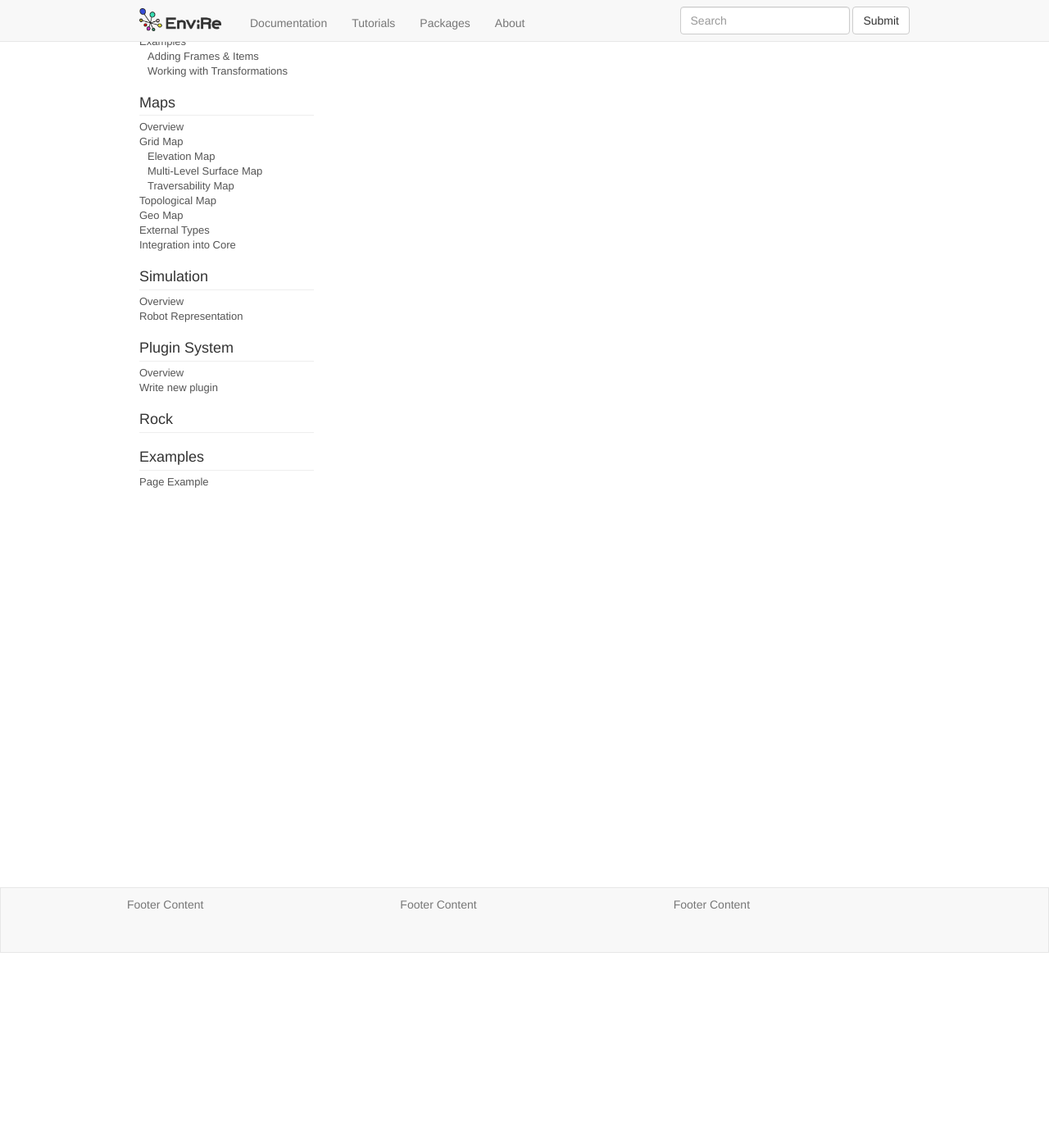
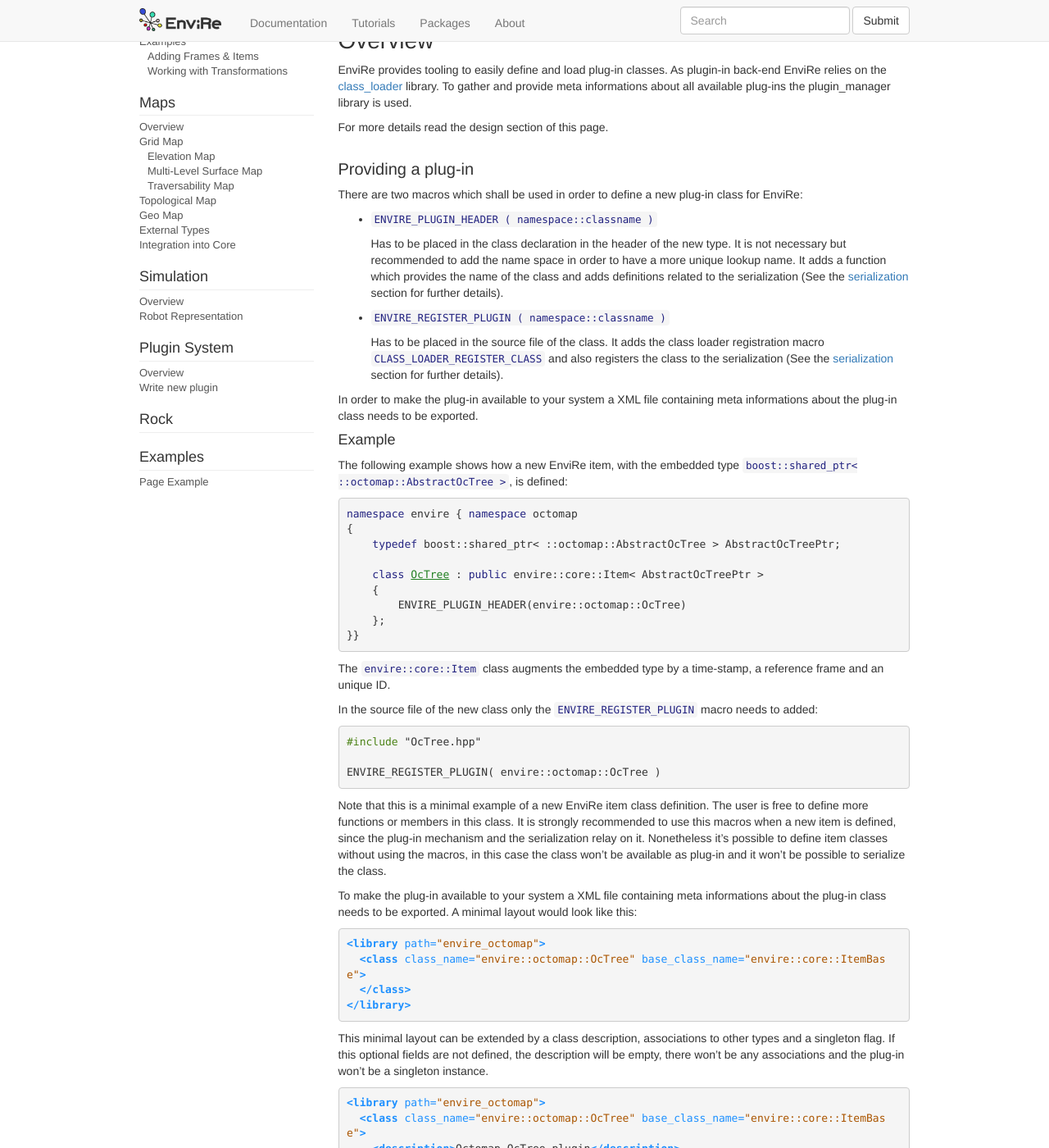
Before and after one commit to envire/envire.github.io, a Jekyll site: the page built from docs/core_plugins.md, in a window 1280 px wide and 1400 px high, scrolled down 238 px. Shown: the whole window at 82% size. Built offline with Jekyll 4.4.1, drawn with Linux system fonts in a browser that asks for light colours; nearby versions of some CDN libraries; some of the changed text lies outside the part shown.

Commit message:
added first envire plugin documentation

````diff
--- a/docs/core_plugins.md
+++ b/docs/core_plugins.md
@@ -1,5 +1,182 @@
 ---
 id: core_plugins
-title: Plugins
+title: EnviRe Plugins
 subtitle:
 ---
+
+## Abstract
+
+EnviRe is designed on a modular plug-in mechanism in order to facilitate maintainability and
+integrability of 3rd party libraries as PCL and OctoMap.
+
+## Overview
+
+EnviRe provides tooling to easily define and load plug-in classes. As plugin-in back-end EnviRe
+relies on the [class_loader](http://wiki.ros.org/class_loader) library. To gather and provide meta
+informations about all available plug-ins the plugin_manager library is used.
+
+For more details read the design section of this page.
+
+### Providing a plug-in
+
+There are two macros which shall be used in order to define a new plug-in class for EnviRe:
+
+- ``ENVIRE_PLUGIN_HEADER ( namespace::classname )``
+
+  Has to be placed in the class declaration in the header of the new type. It is not necessary
+  but recommended to add the name space in order to have a more unique lookup name.
+  It adds a function which provides the name of the class and adds definitions related to the
+  serialization
+  (See the [serialization]({{site.baseurl}}/docs/core_serialization.html) section for further details).
+
+- ``ENVIRE_REGISTER_PLUGIN ( namespace::classname )``
+
+  Has to be placed in the source file of the class.
+  It adds the class loader registration macro ``CLASS_LOADER_REGISTER_CLASS`` and also registers the
+  class to the serialization
+  (See the [serialization]({{site.baseurl}}/docs/core_serialization.html) section for further details).
+
+
+In order to make the plug-in available to your system a XML file containing meta informations about the
+plug-in class needs to be exported.
+
+
+
+#### Example
+
+The following example shows how a new EnviRe item, with the embedded type
+``boost::shared_ptr< ::octomap::AbstractOcTree >``, is defined:
+
+```cpp
+namespace envire { namespace octomap
+{
+    typedef boost::shared_ptr< ::octomap::AbstractOcTree > AbstractOcTreePtr;
+
+    class OcTree : public envire::core::Item< AbstractOcTreePtr >
+    {
+        ENVIRE_PLUGIN_HEADER(envire::octomap::OcTree)
+    };
+}}
+```
+The ``envire::core::Item`` class augments the embedded type by a time-stamp,
+a reference frame and an unique ID.
+
+In the source file of the new class only the ``ENVIRE_REGISTER_PLUGIN`` macro needs to added:
+
+```cpp
+#include "OcTree.hpp"
+
+ENVIRE_REGISTER_PLUGIN( envire::octomap::OcTree )
+```
+
+Note that this is a minimal example of a new EnviRe item class definition. The user is
+free to define more functions or members in this class.
+It is strongly recommended to use this macros when a new item is defined, since the plug-in
+mechanism and the serialization relay on it. Nonetheless it's
+possible to define item classes without using the macros, in this case the class won't
+be available as plug-in and it won't be possible to serialize the class.
+
+
+To make the plug-in available to your system a XML file containing meta informations
+about the plug-in class needs to be exported.
+A minimal layout would look like this:
+
+```xml
+<library path="envire_octomap">
+  <class class_name="envire::octomap::OcTree" base_class_name="envire::core::ItemBase">
+  </class>
+</library>
+```
+This minimal layout can be extended by a class description, associations to other types
+and a singleton flag.
+If this optional fields are not defined, the description will be empty, there won't be
+any associations and the plug-in won't be
+a singleton instance.
+
+```xml
+<library path="envire_octomap">
+  <class class_name="envire::octomap::OcTree" base_class_name="envire::core::ItemBase">
+    <description>Octomap OcTree plugin</description>
+    <associations>
+      <class class_name="octomap::AbstractOcTree"></class>
+      <class class_name="octomap::OcTree"></class>
+    </associations>
+    <singleton>false</singleton>
+  </class>
+</library>
+```
+
+To install the XML file there is a cmake macro ``install_plugin_info`` available, which is
+exported by the plugin_manager library.
+
+```cmake
+rock_library(envire_octomap
+    SOURCES OcTree.cpp
+    HEADERS OcTree.hpp
+    DEPS_CMAKE Boost octomap
+    DEPS_PKGCONFIG class_loader envire_core)
+
+install_plugin_info(envire_octomap)
+```
+
+The macro ``install_plugin_info`` installs a file named ``envire_octomap.xml`` to the folder
+lib/plugin_manager relative to the currently defined CMAKE install path.
+
+
+### Using a plug-in
+
+To create an instance of a plug-in the ``envire::core::ClassLoader`` singleton class can be used.
+
+Since EnviRe plug-ins are pure class_loader plug-ins it's also possible to load them by using
+only the class_loader library or the ``PluginLoader`` class of the plugin_manager library.
+For more details read the design section of this page.
+
+#### Example
+
+In the following example the OcTree plug-in class is loaded as abstract ItemBase class:
+
+```cpp
+envire::core::ClassLoader* loader = envire::core::ClassLoader::getInstance();
+if(loader->hasEnvireItem("envire::octomap::OcTree"))
+{
+    ItemBase::Ptr item;
+    if (loader->createEnvireItem("envire::octomap::OcTree", item))
+    {
+        // A new item has been successfully created
+    }
+}
+```
+
+The plug-in class can be also directly casted:
+
+```cpp
+envire::core::Item< AbstractOcTreePtr >::Ptr item;
+envire::core::ClassLoader::getInstance()->createEnvireItem< envire::core::Item< AbstractOcTreePtr > >("envire::octomap::OcTree", item);
+```
+In this case at least the embedded type has to be known at compile time.
+
+When the actual class is known at compile time there is little benefit in using the plug-in
+mechanism, but it still can be done:
+
+```cpp
+envire::octomap::OcTree::Ptr item;
+envire::core::ClassLoader::getInstance()->createEnvireItem< envire::octomap::OcTree >("envire::octomap::OcTree", item);
+```
+
+Note that the name space informations not necessarily need to be provided.
+``createEnvireItem("OcTree", item)`` shall also return successfully if no other equally named
+plug-in class is available.
+
+
+## Design
+
+
+
+![plugin_manager_design]({{site.baseurl}}/images/docs/plugins/plugin_manager_design.png)
+
+TODO
+<!---
+- plugin manager layer
+- plugin loader layer
+- EnviRe plugin loader
+--->
````
Also changed, not shown: images/docs/plugins/plugin_manager_design.png.
